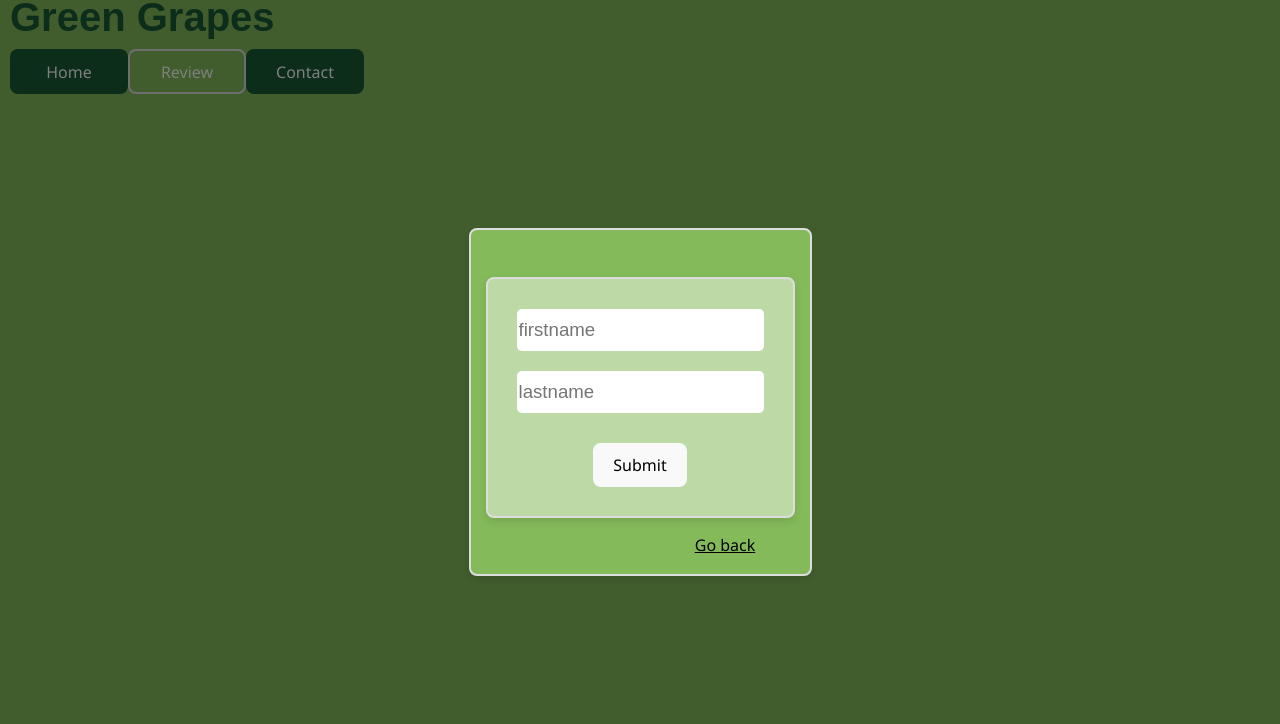
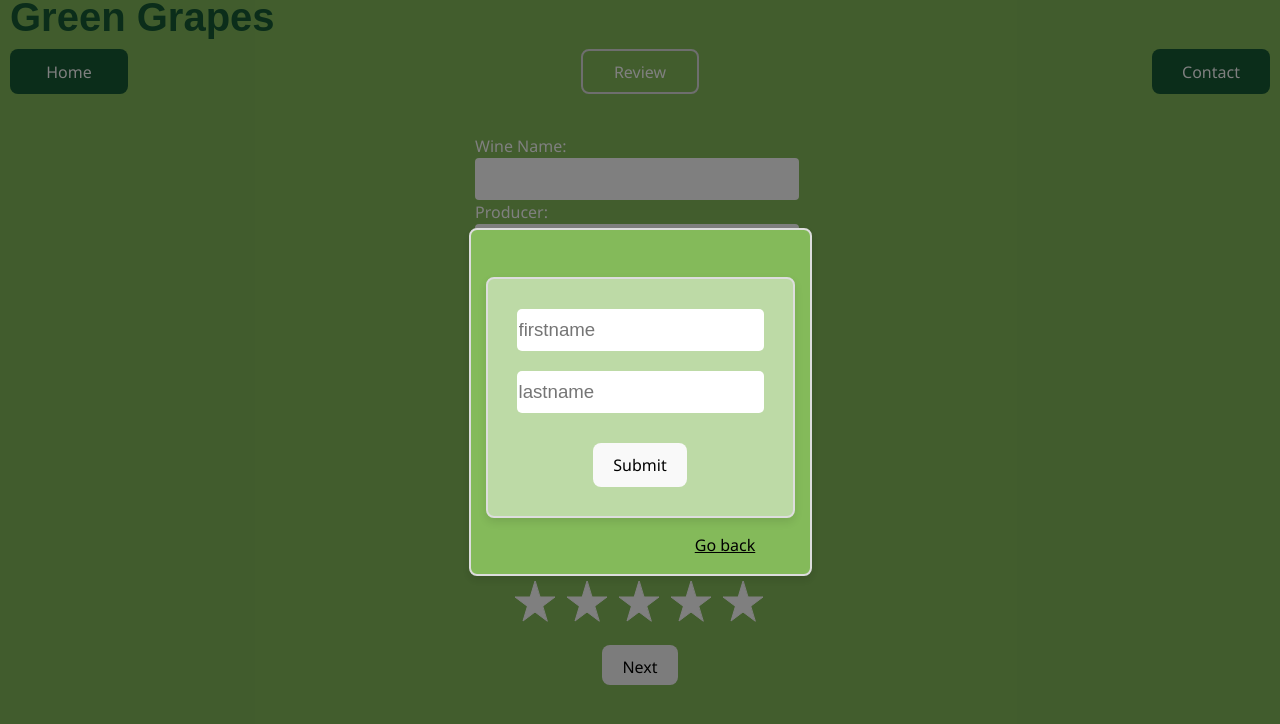
Before and after one commit to miravit/GreenGrapes_WineReviews, a React (Vite) app in the folder frontend/: page /review in a window 1280 px wide. Shown: the top 724 px of the page. Built offline with nearby package versions, Linux system fonts and the light colour scheme; no server answers; a web font is replaced by a local one.

Commit message:
fixes : name input fixes

```diff
--- a/frontend/src/components/WineDetails.tsx
+++ /dev/null
@@ -1,5 +0,0 @@
-export const WineDetails = () => {
-  return <div>WineDetails</div>;
-};
-
-export default WineDetails;
--- a/frontend/src/components/pages/ReviewPage.tsx
+++ b/frontend/src/components/pages/ReviewPage.tsx
@@ -181,6 +181,7 @@ export const ReviewPage = () => {
       {showNameModal && !showConfirmReview && (
         <>
           <WelcomeInput onClick={handleGoBack} />
+          <Form onNextButtonClick={handleNextButtonClick} />
         </>
       )}
       {errorMessage && (
```
